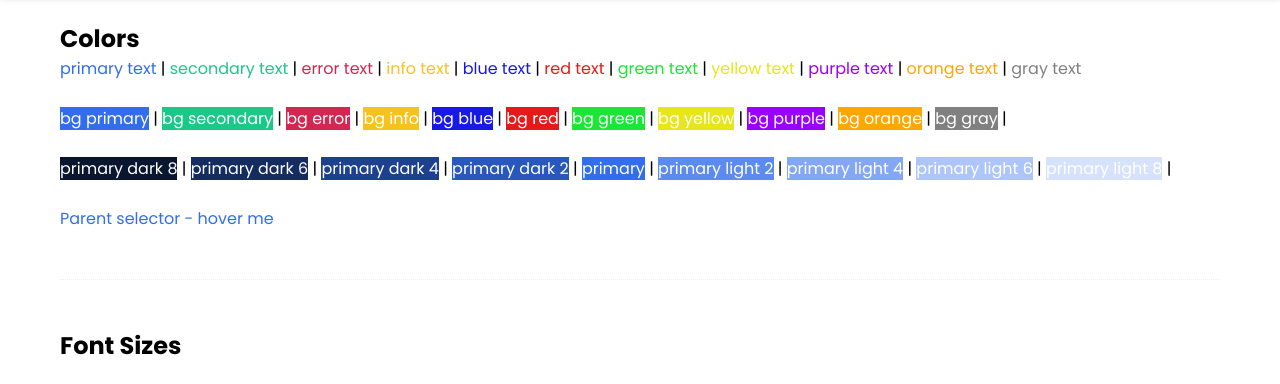
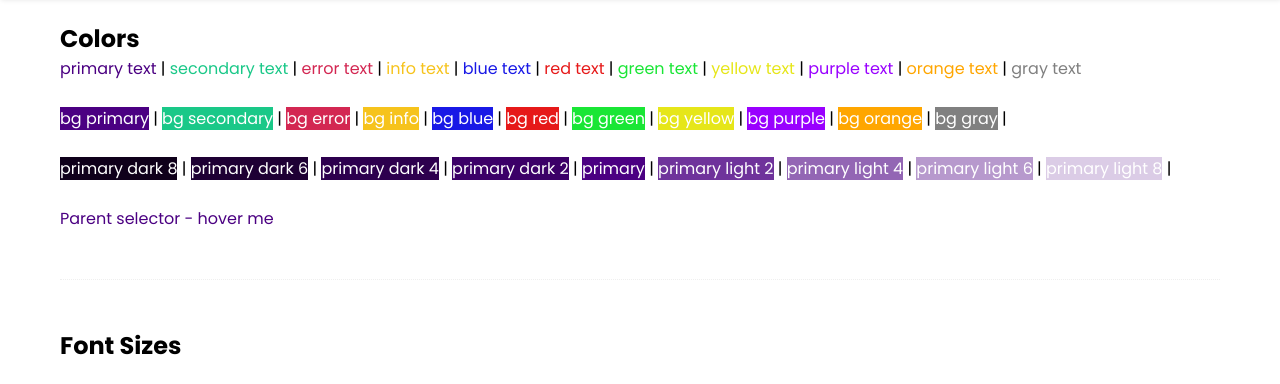
Before and after one commit to rua1hc/SASS_library, a website: page index.html in a window 1280 px wide. Shown: the part 62-446 px from the top of the page. Drawn offline with Linux system fonts and the light colour scheme.

Commit message:
ninja21 default kwand custom lib

```diff
--- a/scss/index.scss
+++ b/scss/index.scss
@@ -1,19 +1,3 @@
-//variable and functions
-@import "functions";
-@import "variables";
+$primary: indigo;
 
-//base and layout
-@import "base";
-@import "breakpoints";
-@import "grid";
-
-//color
-@import "colors";
-
-//components (button, card, navbar...)
-@import "components/card";
-@import "components/button";
-@import "components/navbar";
-
-//utilities (margin, padding, opacity...)
-@import "utillities";
+@import "scss_lib";
--- a/scss/_variables.scss
+++ b/scss_lib/_variables.scss
@@ -2,10 +2,10 @@
 
 //lesson-2 variable
 //theme color
-$primary: #326dee;
-$secondary: #1ac888;
-$error: #d32752;
-$info: #f6c31c;
+$primary: #326dee !default;
+$secondary: #1ac888 !default;
+$error: #d32752 !default;
+$info: #f6c31c !default;
 
 $colors: (
     "primary": $primary,
--- /dev/null
+++ b/scss_lib/index.scss
@@ -0,0 +1,19 @@
+//variable and functions
+@import "functions";
+@import "variables";
+
+//base and layout
+@import "base";
+@import "breakpoints";
+@import "grid";
+
+//color
+@import "colors";
+
+//components (button, card, navbar...)
+@import "components/card";
+@import "components/button";
+@import "components/navbar";
+
+//utilities (margin, padding, opacity...)
+@import "utillities";
```
Also changed, not shown: homepage.html (+1 -1 lines), css/index.css, scss_lib/_base.scss (renamed from scss/_base.scss), scss_lib/_breakpoints.scss (renamed from scss/_breakpoints.scss), scss_lib/_colors.scss (renamed from scss/_colors.scss), scss_lib/_functions.scss (renamed from scss/_functions.scss), scss_lib/_grid.scss (renamed from scss/_grid.scss), scss_lib/_utillities.scss (renamed from scss/_utillities.scss), scss_lib/components/_button.scss (renamed from scss/components/_button.scss), scss_lib/components/_card.scss (renamed from scss/components/_card.scss), scss_lib/components/_navbar.scss (renamed from scss/components/_navbar.scss).
